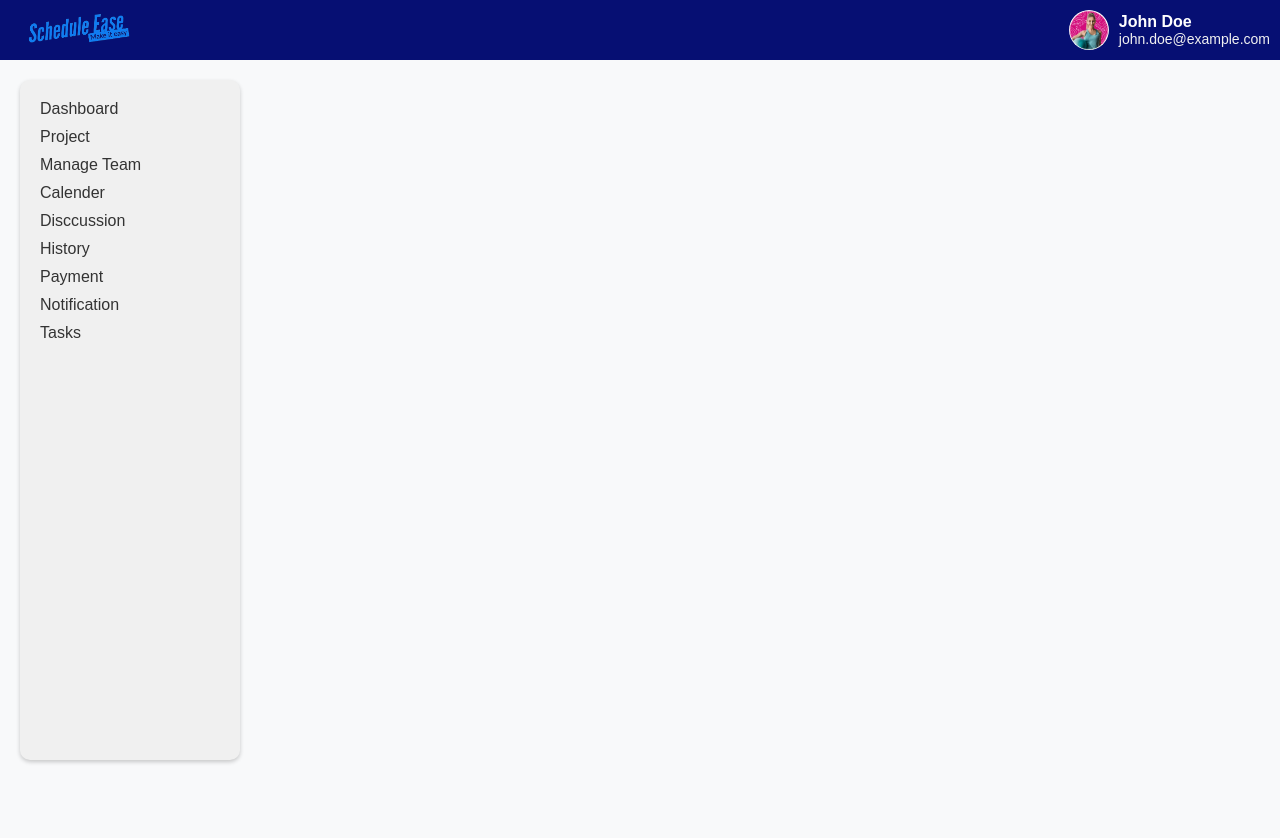
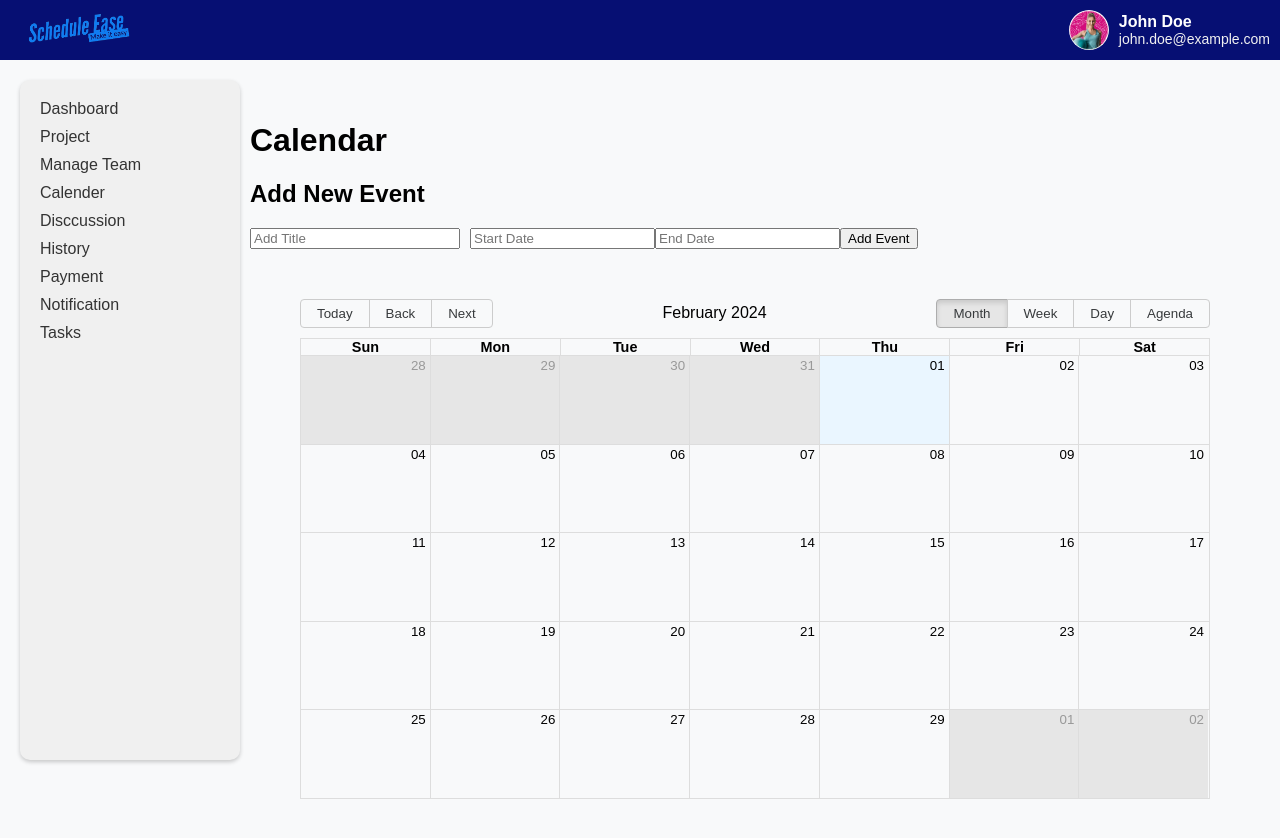
Before and after one commit to karanpanwar8595/Project-management-system, a React (Create React App) app in the folder scheduleeasefrontend/: page /calendar in a window 1280 px wide. Shown: the top 838 px of the page. Built offline with nearby package versions, Linux system fonts and the light colour scheme.

Commit message:
Calendar added

```diff
--- a/scheduleeasefrontend/package.json
+++ b/scheduleeasefrontend/package.json
@@ -7,7 +7,10 @@
     "@testing-library/react": "^13.4.0",
     "@testing-library/user-event": "^13.5.0",
     "axios": "^1.6.2",
+    "date-fns": "^2.30.0",
     "react": "^18.2.0",
+    "react-big-calendar": "^1.8.5",
+    "react-datepicker": "^4.24.0",
     "react-dom": "^18.2.0",
     "react-router-dom": "^6.20.1",
     "react-scripts": "^5.0.1",
--- a/scheduleeasefrontend/src/App.js
+++ b/scheduleeasefrontend/src/App.js
@@ -6,6 +6,7 @@
 import Manage_team from './components/manage_team/Manage_team'
 import Project from './components/Projects/Projects'
 import Modal from './components/modal_form/Modal'
+import Cal from './components/calendar/Cal'
 // import Chatbox from './components/chatmessage/Chatmessage'
 
 import DisscussionBox from './components/Disscussion/Disscussion'
@@ -68,10 +69,10 @@
               }>
             </Route>
 
-            <Route exact path='modal' element=
+            <Route exact path='calendar' element=
               {
                 <div className="maincomponentcontainer">
-                  <Modal/>
+                  <Cal/>
                 </div>
               }>
             </Route>
--- /dev/null
+++ b/scheduleeasefrontend/src/components/calendar/Cal.jsx
@@ -0,0 +1,93 @@
+import format from "date-fns/format";
+import getDay from "date-fns/getDay";
+import parse from "date-fns/parse";
+import startOfWeek from "date-fns/startOfWeek";
+import React, { useState } from "react";
+import { Calendar, dateFnsLocalizer } from "react-big-calendar";
+import "react-big-calendar/lib/css/react-big-calendar.css";
+import DatePicker from "react-datepicker";
+import "react-datepicker/dist/react-datepicker.css";
+// import "./App.css";
+
+const locales = {
+    "en-US": require("date-fns/locale/en-US"),
+};
+const localizer = dateFnsLocalizer({
+    format,
+    parse,
+    startOfWeek,
+    getDay,
+    locales,
+});
+
+const events = [
+    {
+        title: "Big Meeting",
+        allDay: true,
+        start: new Date(2021, 6, 0),
+        end: new Date(2021, 6, 0),
+    },
+    {
+        title: "Vacation",
+        start: new Date(2021, 6, 7),
+        end: new Date(2021, 6, 10),
+    },
+    {
+        title: "Conference",
+        start: new Date(2021, 6, 20),
+        end: new Date(2021, 6, 23),
+    },
+];
+
+function Cal() {
+    const [newEvent, setNewEvent] = useState({ title: "", start: "", end: "" });
+    const [allEvents, setAllEvents] = useState(events);
+
+    function handleAddEvent() {
+
+        for (let i=0; i<allEvents.length; i++){
+
+            const d1 = new Date (allEvents[i].start);
+            const d2 = new Date(newEvent.start);
+            const d3 = new Date(allEvents[i].end);
+            const d4 = new Date(newEvent.end);
+      /*
+          console.log(d1 <= d2);
+          console.log(d2 <= d3);
+          console.log(d1 <= d4);
+          console.log(d4 <= d3);
+            */
+
+             if (
+              ( (d1  <= d2) && (d2 <= d3) ) || ( (d1  <= d4) &&
+                (d4 <= d3) )
+              )
+            {
+                alert("CLASH");
+                break;
+             }
+
+        }
+
+
+        setAllEvents([...allEvents, newEvent]);
+    }
+
+    return (
+        <div className="App">
+            <h1>Calendar</h1>
+            <h2>Add New Event</h2>
+            <div>
+                <input type="text" placeholder="Add Title" style={{ width: "20%", marginRight: "10px" }} value={newEvent.title} onChange={(e) => setNewEvent({ ...newEvent, title: e.target.value })} />
+                <DatePicker placeholderText="Start Date" style={{ marginRight: "10px" }} selected={newEvent.start} onChange={(start) => setNewEvent({ ...newEvent, start })} />
+                <DatePicker placeholderText="End Date" selected={newEvent.end} onChange={(end) => setNewEvent({ ...newEvent, end })} />
+                <button stlye={{ marginTop: "10px" }} onClick={handleAddEvent}>
+                    Add Event
+                </button>
+            </div>
+            <Calendar localizer={localizer} events={allEvents} startAccessor="start" endAccessor="end" style={{ height: 500, margin: "50px" }} />
+        </div>
+    );
+}
+
+export default Cal;
--- a/scheduleeasefrontend/src/components/sideNavbar/sideNavbar.js
+++ b/scheduleeasefrontend/src/components/sideNavbar/sideNavbar.js
@@ -16,7 +16,7 @@
         <Link to="/manage_team">Manage Team</Link>
         </li>
         <li>
-        <Link to="/">Calender</Link>
+        <Link to="/calendar">Calender</Link>
         </li>
         <li>
         <Link to="/disscussion">Disccussion</Link>
```
Also changed, not shown: 1 other file (tests, documents, lock files or other folders).
